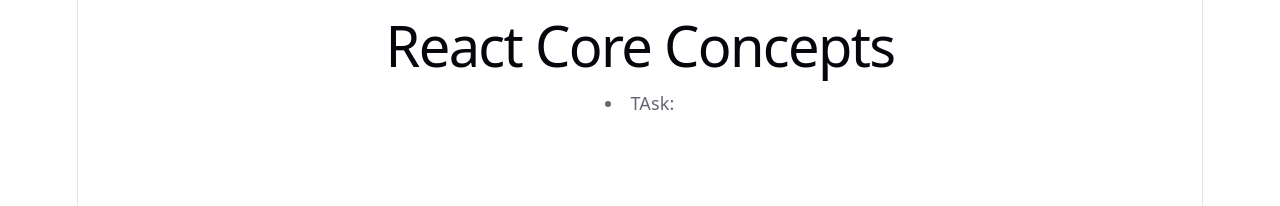
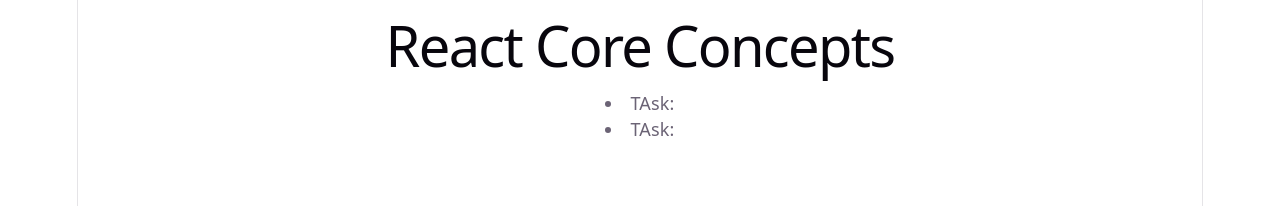
Before and after one commit to limon4reza000/explore-core-react, a React (Vite) app: page / in a window 1280 px wide. Shown: the top 206 px of the page. Built offline with nearby package versions, Linux system fonts and the light colour scheme.

Commit message:
conditional rendering

```diff
--- a/src/App.jsx
+++ b/src/App.jsx
@@ -1,14 +1,27 @@
 
 import './App.css'
 import ToDo from './Todo'
+import Foods from './Todo'
 
 function App() {
 
-
+  const time = 50;
   return (
     <>
       <h1>React Core Concepts</h1>
-      <ToDo></ToDo>
+      {/* <ToDo task="Learn React" isActive={true}></ToDo>
+      <ToDo task="Learn JavaScript" isActive={false}></ToDo> */}
+
+      <Foods
+        food="I,m Hungry"
+        isHungry={true}
+        time={time}>
+      </Foods>
+
+      <Foods
+        food="I,m Hungry"
+        isHungry={false} >
+      </Foods>
 
 
       {/* <Person></Person>
@@ -29,9 +42,9 @@
   )
 }
 
-function Books ({name, author, price}){
+function Books({ name, author, price }) {
   return (
-    <div style = {{
+    <div style={{
       border: '2px solid blue',
       padding: '10px',
       marginTop: '10px',
@@ -45,7 +58,7 @@
   )
 }
 
-function Person(){
+function Person() {
   const name = "Limon";
   const age = 23;
 
@@ -62,7 +75,7 @@
 }
 
 
-function Student(){
+function Student() {
   return (
     <div className='student'>
       <p>Name : </p>
@@ -72,10 +85,10 @@
 }
 
 
-function Developer (props){
+function Developer(props) {
   console.log(props);
   return (
-    <div style = {{
+    <div style={{
       border: '2px solid green',
       padding: '10px',
       marginTop: '10px',
@@ -90,10 +103,10 @@
   )
 }
 
-function Device (props) {
+function Device(props) {
   // console.log(props);
   return (
-    <div style = {{
+    <div style={{
       border: '2px solid red',
       padding: '10px',
       marginTop: '10px',
@@ -109,9 +122,9 @@
 }
 
 
-function Player ({name, runs = 0}){
+function Player({ name, runs = 0 }) {
   return (
-    <div style = {{
+    <div style={{
       border: '2px solid salmon',
       padding: '20px',
       marginTop: '10px',
@@ -127,7 +140,7 @@
 
 
 
-function Pet(){
+function Pet() {
   const name = "Tommy";
   const age = 3;
   return (
```
Lines whose indentation alone changed are shown as unchanged.
